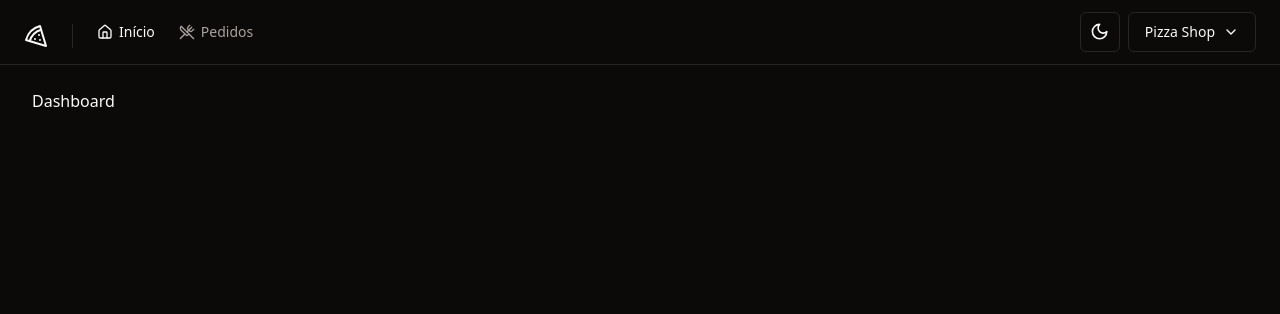
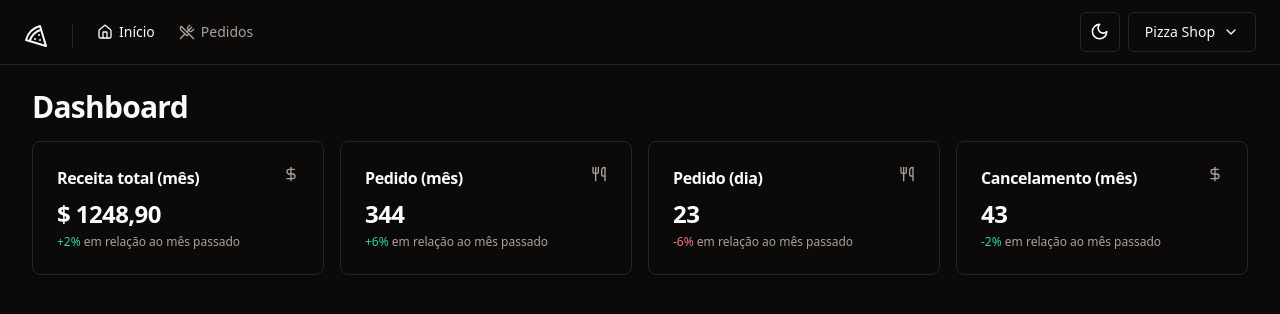
Before and after one commit to marcos-dev14/Pizza-Shop, a React (Vite) app: page / in a window 1280 px wide. Shown: the top 314 px of the page. Built offline with nearby package versions, Linux system fonts and the light colour scheme.

Commit message:
feat: página de dashboard

```diff
--- /dev/null
+++ b/src/components/ui/card.tsx
@@ -0,0 +1,79 @@
+import * as React from "react"
+
+import { cn } from "@/lib/utils"
+
+const Card = React.forwardRef<
+  HTMLDivElement,
+  React.HTMLAttributes<HTMLDivElement>
+>(({ className, ...props }, ref) => (
+  <div
+    ref={ref}
+    className={cn(
+      "rounded-lg border bg-card text-card-foreground shadow-sm",
+      className
+    )}
+    {...props}
+  />
+))
+Card.displayName = "Card"
+
+const CardHeader = React.forwardRef<
+  HTMLDivElement,
+  React.HTMLAttributes<HTMLDivElement>
+>(({ className, ...props }, ref) => (
+  <div
+    ref={ref}
+    className={cn("flex flex-col space-y-1.5 p-6", className)}
+    {...props}
+  />
+))
+CardHeader.displayName = "CardHeader"
+
+const CardTitle = React.forwardRef<
+  HTMLParagraphElement,
+  React.HTMLAttributes<HTMLHeadingElement>
+>(({ className, ...props }, ref) => (
+  <h3
+    ref={ref}
+    className={cn(
+      "text-2xl font-semibold leading-none tracking-tight",
+      className
+    )}
+    {...props}
+  />
+))
+CardTitle.displayName = "CardTitle"
+
+const CardDescription = React.forwardRef<
+  HTMLParagraphElement,
+  React.HTMLAttributes<HTMLParagraphElement>
+>(({ className, ...props }, ref) => (
+  <p
+    ref={ref}
+    className={cn("text-sm text-muted-foreground", className)}
+    {...props}
+  />
+))
+CardDescription.displayName = "CardDescription"
+
+const CardContent = React.forwardRef<
+  HTMLDivElement,
+  React.HTMLAttributes<HTMLDivElement>
+>(({ className, ...props }, ref) => (
+  <div ref={ref} className={cn("p-6 pt-0", className)} {...props} />
+))
+CardContent.displayName = "CardContent"
+
+const CardFooter = React.forwardRef<
+  HTMLDivElement,
+  React.HTMLAttributes<HTMLDivElement>
+>(({ className, ...props }, ref) => (
+  <div
+    ref={ref}
+    className={cn("flex items-center p-6 pt-0", className)}
+    {...props}
+  />
+))
+CardFooter.displayName = "CardFooter"
+
+export { Card, CardHeader, CardFooter, CardTitle, CardDescription, CardContent }
--- a/src/pages/app/dashboard.tsx
+++ /dev/null
@@ -1,11 +0,0 @@
-import { Helmet } from 'react-helmet-async'
-
-export function Dashboard() {
-  return (
-    <>
-      <Helmet title="Dashboard" />
-
-      <h1>Dashboard</h1>
-    </>
-  )
-}
--- /dev/null
+++ b/src/pages/app/dashboard/dashboard.tsx
@@ -0,0 +1,25 @@
+import { Helmet } from 'react-helmet-async'
+
+import { DayOrdersAmountCard } from './day-orders-amount-card'
+import { MonthCanceledOrderAmountCard } from './month-canceled-orders-amount-card'
+import { MonthOrderAmountCard } from './month-orders-amount-card'
+import { MonthRevenueCard } from './month-revenue-card'
+
+export function Dashboard() {
+  return (
+    <>
+      <Helmet title="Dashboard" />
+
+      <div className="flex flex-col gap-4">
+        <h1 className="text-3xl font-bold tracking-tight">Dashboard</h1>
+
+        <div className="grid grid-cols-4 gap-4">
+          <MonthRevenueCard />
+          <MonthOrderAmountCard />
+          <DayOrdersAmountCard />
+          <MonthCanceledOrderAmountCard />
+        </div>
+      </div>
+    </>
+  )
+}
--- /dev/null
+++ b/src/pages/app/dashboard/day-orders-amount-card.tsx
@@ -0,0 +1,23 @@
+import { Utensils } from 'lucide-react'
+
+import { Card, CardContent, CardHeader, CardTitle } from '@/components/ui/card'
+
+export function DayOrdersAmountCard() {
+  return (
+    <Card>
+      <CardHeader className="item-center flex-row justify-between space-y-0 pb-2">
+        <CardTitle className="text-base font-semibold">Pedido (dia)</CardTitle>
+        <Utensils className="h-4 w-4 text-muted-foreground" />
+      </CardHeader>
+
+      <CardContent className="space-y-1">
+        <span className="text-2xl font-bold tracking-tight">23</span>
+
+        <p className="text-xs text-muted-foreground">
+          <span className="text-rose-500 dark:text-rose-400">-6%</span> em
+          relação ao mês passado
+        </p>
+      </CardContent>
+    </Card>
+  )
+}
--- /dev/null
+++ b/src/pages/app/dashboard/month-canceled-orders-amount-card.tsx
@@ -0,0 +1,25 @@
+import { DollarSign } from 'lucide-react'
+
+import { Card, CardContent, CardHeader, CardTitle } from '@/components/ui/card'
+
+export function MonthCanceledOrderAmountCard() {
+  return (
+    <Card>
+      <CardHeader className="item-center flex-row justify-between space-y-0 pb-2">
+        <CardTitle className="text-base font-semibold">
+          Cancelamento (mês)
+        </CardTitle>
+        <DollarSign className="h-4 w-4 text-muted-foreground" />
+      </CardHeader>
+
+      <CardContent className="space-y-1">
+        <span className="text-2xl font-bold tracking-tight">43</span>
+
+        <p className="text-xs text-muted-foreground">
+          <span className="text-emerald-500 dark:text-emerald-400">-2%</span> em
+          relação ao mês passado
+        </p>
+      </CardContent>
+    </Card>
+  )
+}
--- /dev/null
+++ b/src/pages/app/dashboard/month-orders-amount-card.tsx
@@ -0,0 +1,23 @@
+import { Utensils } from 'lucide-react'
+
+import { Card, CardContent, CardHeader, CardTitle } from '@/components/ui/card'
+
+export function MonthOrderAmountCard() {
+  return (
+    <Card>
+      <CardHeader className="item-center flex-row justify-between space-y-0 pb-2">
+        <CardTitle className="text-base font-semibold">Pedido (mês)</CardTitle>
+        <Utensils className="h-4 w-4 text-muted-foreground" />
+      </CardHeader>
+
+      <CardContent className="space-y-1">
+        <span className="text-2xl font-bold tracking-tight">344</span>
+
+        <p className="text-xs text-muted-foreground">
+          <span className="text-emerald-500 dark:text-emerald-400">+6%</span> em
+          relação ao mês passado
+        </p>
+      </CardContent>
+    </Card>
+  )
+}
--- /dev/null
+++ b/src/pages/app/dashboard/month-revenue-card.tsx
@@ -0,0 +1,25 @@
+import { DollarSign } from 'lucide-react'
+
+import { Card, CardContent, CardHeader, CardTitle } from '@/components/ui/card'
+
+export function MonthRevenueCard() {
+  return (
+    <Card>
+      <CardHeader className="item-center flex-row justify-between space-y-0 pb-2">
+        <CardTitle className="text-base font-semibold">
+          Receita total (mês)
+        </CardTitle>
+        <DollarSign className="h-4 w-4 text-muted-foreground" />
+      </CardHeader>
+
+      <CardContent className="space-y-1">
+        <span className="text-2xl font-bold tracking-tight">$ 1248,90</span>
+
+        <p className="text-xs text-muted-foreground">
+          <span className="text-emerald-500 dark:text-emerald-400">+2%</span> em
+          relação ao mês passado
+        </p>
+      </CardContent>
+    </Card>
+  )
+}
--- a/src/routes.tsx
+++ b/src/routes.tsx
@@ -2,7 +2,7 @@ import { createBrowserRouter } from 'react-router-dom'
 
 import { AppLayout } from './pages/_layouts/app'
 import { AuthLayout } from './pages/_layouts/auth'
-import { Dashboard } from './pages/app/dashboard'
+import { Dashboard } from './pages/app/dashboard/dashboard'
 import { Orders } from './pages/app/orders/orders'
 import { SignIn } from './pages/auth/sign-in'
 import { SignUp } from './pages/auth/sign-up'
```
